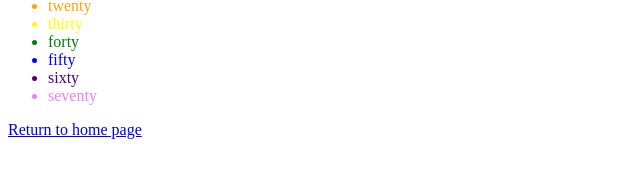
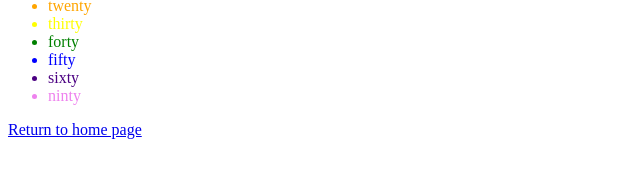
Before and after one commit to cpriyanga/central-repo, a plain HTML site: page add.html in a window 1280 px wide. Shown: the part 135-312 px from the top of the page, 0-640 px from the left. Drawn offline with Linux system fonts and the light colour scheme.

```diff
--- a/add.html
+++ b/add.html
@@ -15,7 +15,7 @@
     <li style="color: green">forty</li>
     <li style="color: blue">fifty</li>
     <li style="color: indigo">sixty</li>
-    <li style="color: violet">seventy</li>
+    <li style="color: violet">ninty</li>
   </ul>
 
   <p><a href="index.html">Return to home page</a></p>
```
